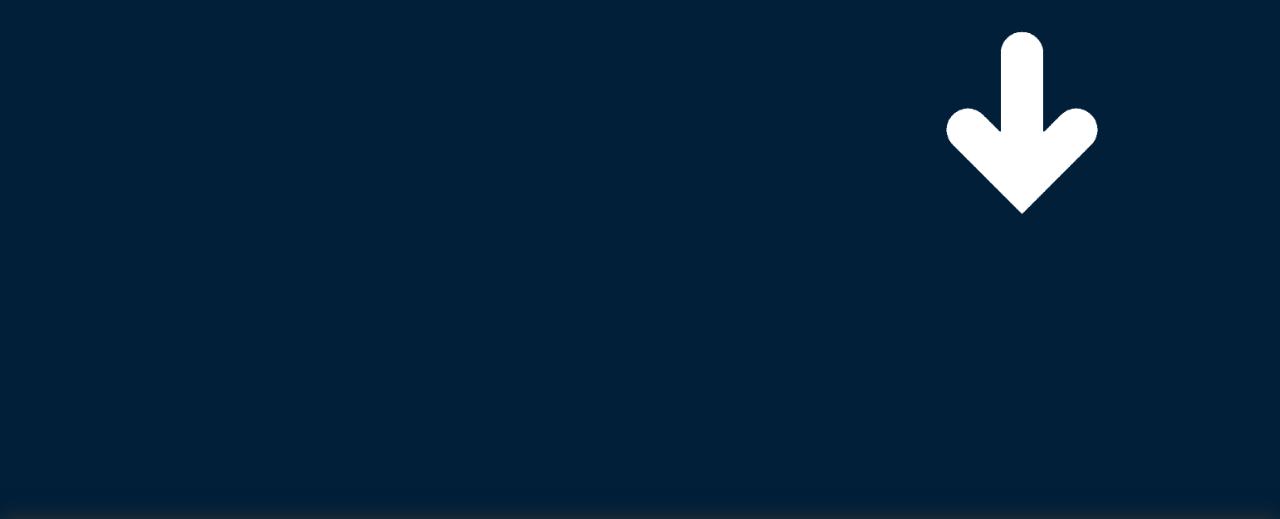
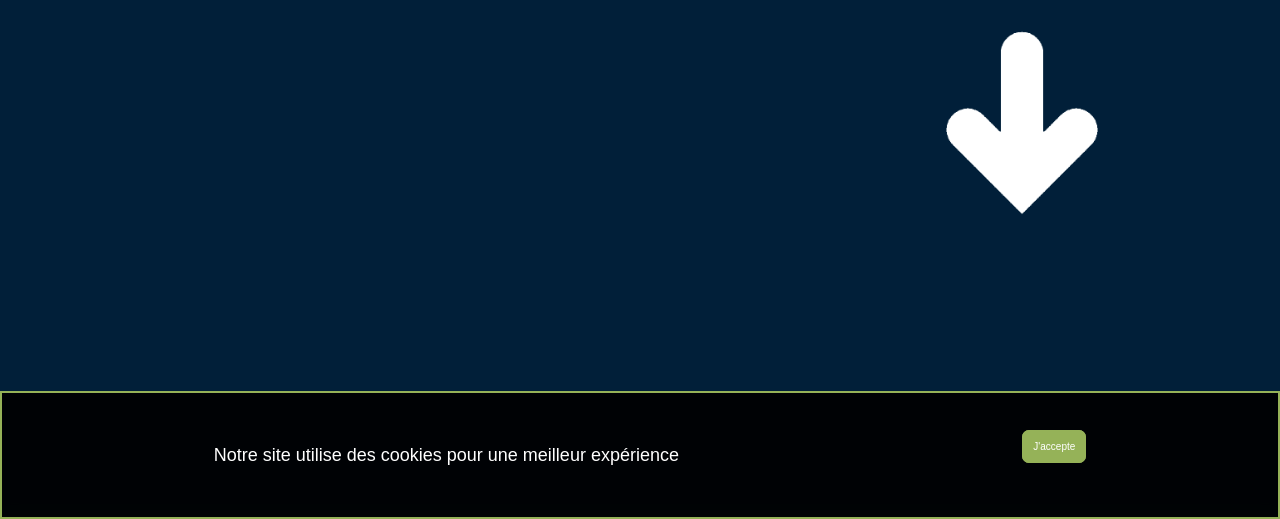
Before and after one commit to LiliwoL/Symfony-Sortir-dot-com, a Symfony app: template templates/accueil/index.html.twig in a window 1280 px wide. Shown: the part 2081-2600 px from the top of the page. Run offline with Twig, Linux system fonts and the light colour scheme; the template is opened without the code that fills it, so the values that code supplies are empty; some libraries are stand-ins or nearby versions; some web fonts are replaced.

Commit message:
Positionnement de la bannière des cookies en sticky en bas de page et ajout sur la page d'accueil et le blog

```diff
--- a/public/css/style.css
+++ b/public/css/style.css
@@ -1091,16 +1091,16 @@ textarea#comment::placeholder {
 .banniere {
     border : solid 2px #95b258 ;
     background-color: rgb(0,0,0,0.911);
-    position: fixed;
+    position: sticky;
     bottom: 0 ;
     left : 0;
+    z-index: 10;
     width : 100%;
     color : white;
     display: flex;
     justify-content: space-around;
     padding: 30px ;
     font-family: 'Spinnaker', sans-serif;
-    margin-bottom: 30px;
 }
 .banniere-texte p {
     font-size: large;
--- a/templates/accueil/index.html.twig
+++ b/templates/accueil/index.html.twig
@@ -227,5 +227,16 @@
         });
 
     </script>
+
+    {% if not app.request.cookies.get('accept_cookie') %}
+        <div class="banniere">
+            <div class="banniere-texte">
+                <p> Notre site utilise des cookies pour une meilleur expérience </p>
+            </div>
+            <div class="button-banniere">
+                <a href="{{  path('app_accept_cookie') }}">J'accepte</a>
+            </div>
+        </div>
+    {% endif %}
 </body>
 </html>
```
Also changed, not shown: templates/base.html.twig (+12 -13 lines), templates/blog/index.html.twig (+11 -0 lines).
